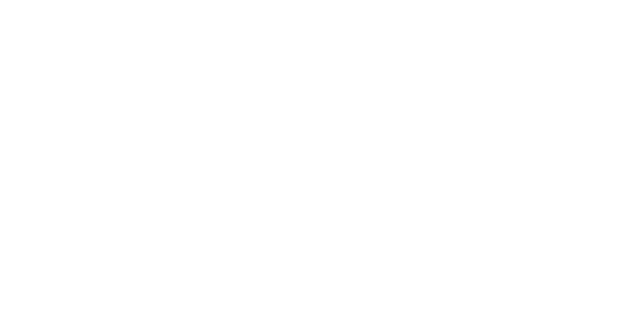
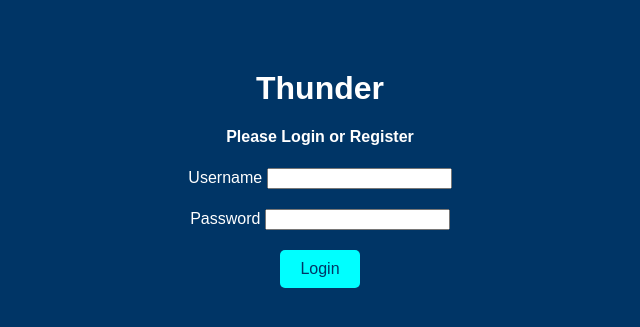
Before and after one commit to KorryKatti/Thunder-Nightly, a Flask app: page /login in a window 1280 px wide. Before the commit the part shown is empty. Shown: the top 327 px of the page, without its empty margins (320-960 px from the left). Run offline with Flask 3, Linux system fonts and the light colour scheme.

Commit message:
putin putout

```diff
--- a/backend.py
+++ b/backend.py
@@ -1,4 +1,4 @@
-from flask import Flask, render_template
+from flask import Flask, render_template,request,jsonify
 import requests
 import json
 import os
@@ -18,11 +18,22 @@ if not os.path.exists('local/settings.json'):
         f.close()
 
 
+
+
 with open('local/settings.json') as f:
     settings = json.load(f)
     server = settings['server']
     f.close()
 
+# Helper function to load data from JSON
+def load_data():
+    with open('serverdata/data.json', 'r') as f:
+        return json.load(f)
+
+# Helper function to save data to JSON
+def save_data(data):
+    with open('serverdata/data.json', 'w') as f:
+        json.dump(data, f, indent=4)
 
 response = requests.get(server+'/ping')
 
@@ -47,7 +58,12 @@ print("                                     ")
 def index():
     return render_template('index.html')
 
-@app.route('/login')
+
+
+# login and signup from same function , sends data to server/login , namely username and password. and then returns the code from server
+
+
+@app.route('/login', methods=['GET', 'POST'])
 def login():
     return render_template('login.html')
 
--- a/templates/login.html
+++ b/templates/login.html
@@ -4,8 +4,28 @@
     <meta charset="UTF-8">
     <meta name="viewport" content="width=device-width, initial-scale=1.0">
     <title>Document</title>
+    <link rel="stylesheet" href="{{ url_for('static', filename='index.css') }}">
+
 </head>
 <body>
+    <form action="/login" method="POST">
+        <h1 style="text-align: center; margin-top: 70px;">Thunder</h1>
+        <h4 style="text-align: center; margin-top: 20px;">Please Login or Register</h4>
 
+        <div style="text-align: center; margin-top: 20px;">
+            <label for="username">Username</label>
+            <input type="text" id="username" name="username">
+        </div>
+
+        <div style="text-align: center; margin-top: 20px;">
+            <label for="password">Password</label>
+            <input type="password" id="password" name="password">
+        </div>
+
+        <div style="text-align: center; margin-top: 20px;">
+            <button type="submit">Login</button>
+        </div>
+
+    </form>
 </body>
 </html>
```
Also changed, not shown: static/login.css (added).
